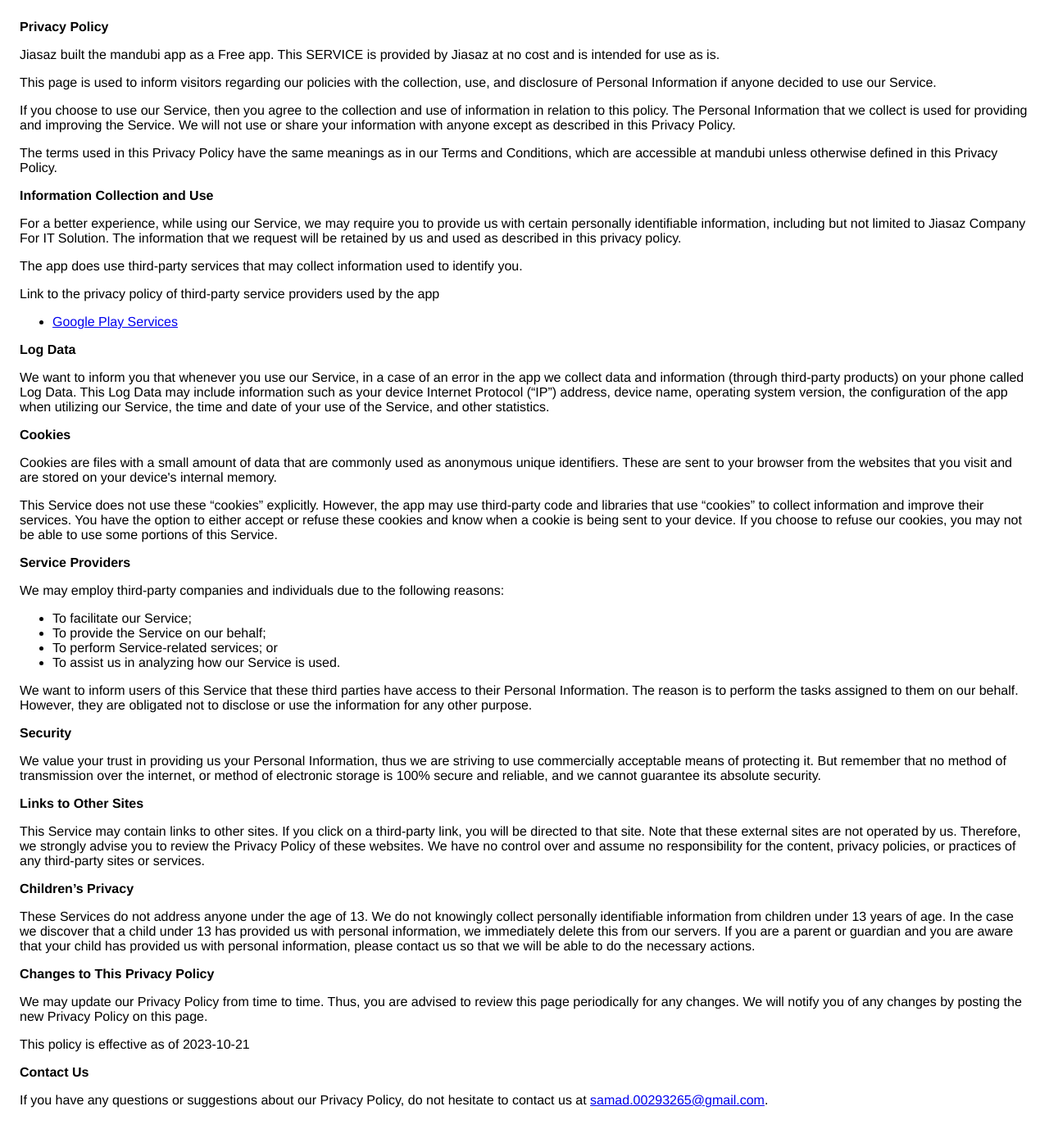
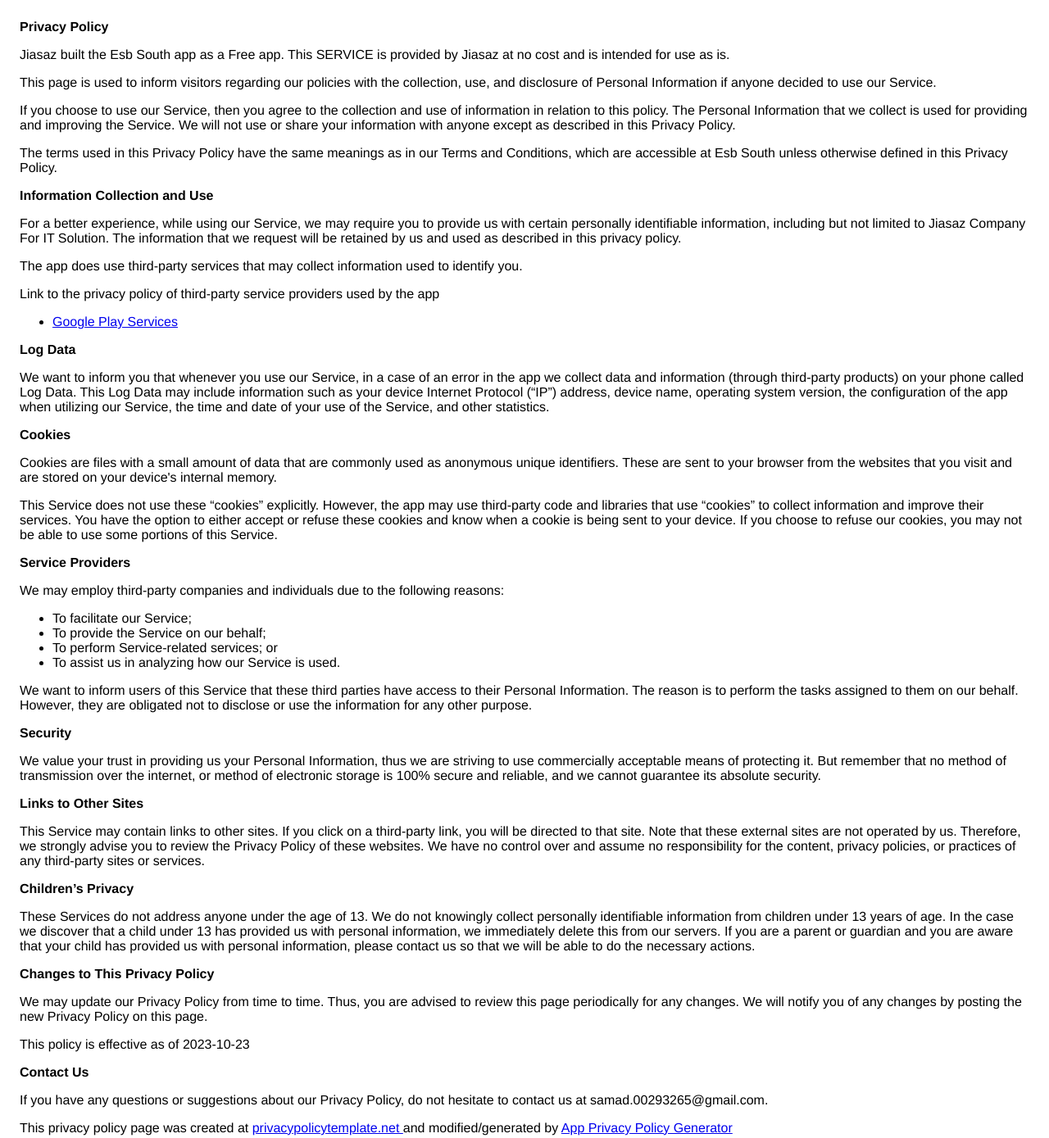
Before and after one commit to SamadDev/privacy_policy, a plain HTML site: page index.html in a window 1280 px wide. Shown: the whole page at 82% size. Drawn offline with Linux system fonts and the light colour scheme.

Commit message:
Add files via upload

```diff
--- a/index.html
+++ b/index.html
@@ -8,7 +8,7 @@
     </head>
     <body>
     <strong>Privacy Policy</strong> <p>
-                  Jiasaz built the mandubi app as
+                  Jiasaz built the Esb South app as
                   a Free app. This SERVICE is provided by
                   Jiasaz at no cost and is intended for use as
                   is.
@@ -25,7 +25,7 @@
                 </p> <p>
                   The terms used in this Privacy Policy have the same meanings
                   as in our Terms and Conditions, which are accessible at
-                  mandubi unless otherwise defined in this Privacy Policy.
+                  Esb South unless otherwise defined in this Privacy Policy.
                 </p> <p><strong>Information Collection and Use</strong></p> <p>
                   For a better experience, while using our Service, we
                   may require you to provide us with certain personally
@@ -101,8 +101,9 @@
                   periodically for any changes. We will
                   notify you of any changes by posting the new Privacy Policy on
                   this page.
-                </p> <p>This policy is effective as of 2023-10-21</p> <p><strong>Contact Us</strong></p> <p>
-    If you have any questions or suggestions about our Privacy Policy, do not hesitate to contact us at <a href="mailto:samad.00293265@gmail.com">samad.00293265@gmail.com</a>.
-</p>
+                </p> <p>This policy is effective as of 2023-10-23</p> <p><strong>Contact Us</strong></p> <p>
+                  If you have any questions or suggestions about our
+                  Privacy Policy, do not hesitate to contact us at samad.00293265@gmail.com.
+                </p> <p>This privacy policy page was created at <a href="https://privacypolicytemplate.net" target="_blank" rel="noopener noreferrer">privacypolicytemplate.net </a>and modified/generated by <a href="https://app-privacy-policy-generator.nisrulz.com/" target="_blank" rel="noopener noreferrer">App Privacy Policy Generator</a></p>
     </body>
     </html>
```
